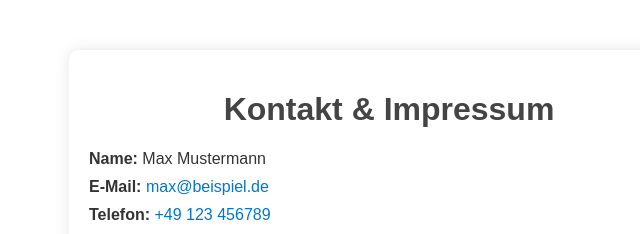
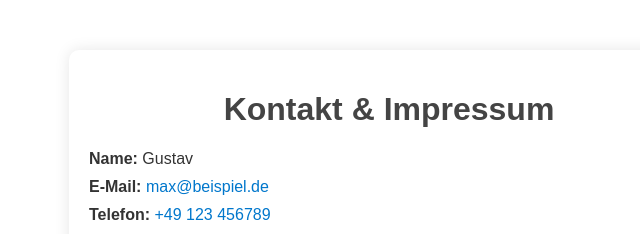
Before and after one commit to gustav-wq/contact-info, a plain HTML site: page index.html in a window 1280 px wide. Shown: the top 234 px of the page, without its empty margins (251-891 px from the left). Drawn offline with Linux system fonts and the light colour scheme.

Commit message:
Update index.html

```diff
--- a/index.html
+++ b/index.html
@@ -32,7 +32,7 @@
 <body>
   <h1>Kontakt & Impressum</h1>
 
-  <p><strong>Name:</strong> Max Mustermann</p>
+  <p><strong>Name:</strong> Gustav </p>
   <p><strong>E-Mail:</strong> <a href="mailto:max@beispiel.de">max@beispiel.de</a></p>
   <p><strong>Telefon:</strong> <a href="tel:+49123456789">+49 123 456789</a></p>
   <p><strong>Instagram:</strong> <a href="https://instagram.com/deinprofil" target="_blank">@deinprofil</a></p>
```
